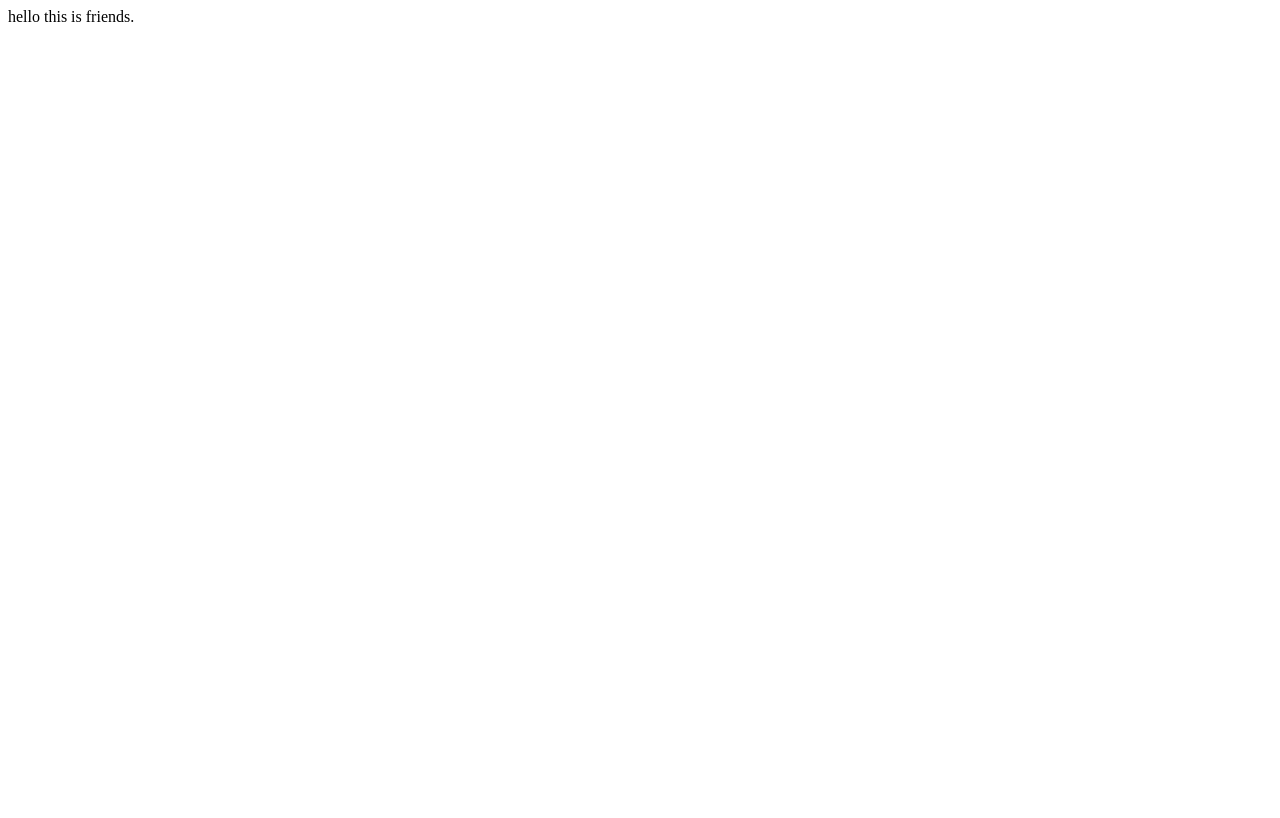
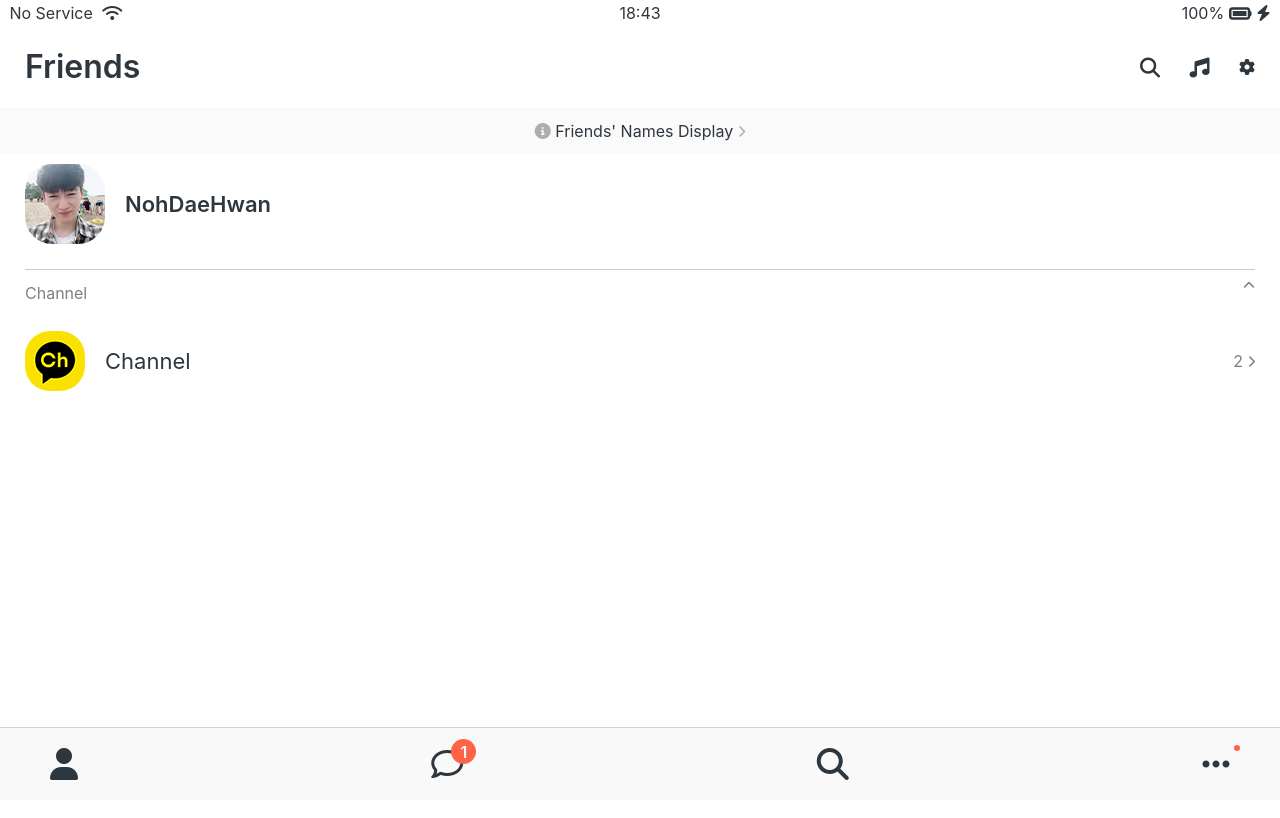
Before and after one commit to NohDaeHwan/kokoa-2021, a plain HTML site: page friends.html in a window 1280 px wide. Shown: the top 818 px of the page. Drawn offline with Linux system fonts and the light colour scheme.

Commit message:
Create friends.html

```diff
--- /dev/null
+++ b/css/components/nav-bar.css
@@ -0,0 +1,44 @@
+.nav {
+  position: fixed;
+  bottom: 0;
+  width: 100%;
+  background-color: #f9f9fa;
+  padding: 20px 50px;
+  box-sizing: border-box;
+  border-top: 1px solid rgba(121, 121, 121, 0.3);
+}
+
+.nav_list {
+  display: flex;
+  justify-content: space-between;
+}
+
+.nav_link {
+  position: relative;
+  color: #2e363e;
+}
+
+.nav_notification {
+  background-color: tomato;
+  width: 25px;
+  height: 25px;
+  border-radius: 12.5px;
+  display: flex;
+  justify-content: center;
+  align-items: center;
+  color: white;
+  font-weight: 600;
+  position: absolute;
+  left: 20px;
+  bottom: 16px;
+}
+
+.nav_notifi-dot {
+  background-color: tomato;
+  width: 6px;
+  height: 6px;
+  border-radius: 3px;
+  position: absolute;
+  left: 32px;
+  bottom: 29px;
+}
--- /dev/null
+++ b/css/components/screen-header.css
@@ -0,0 +1,21 @@
+.screen-header {
+  display: flex;
+  justify-content: space-between;
+  align-items: center;
+  padding: var(--horizontal-space);
+  /* padding-top: 40px;
+  opacity: 90%;
+  position: fixed;
+  top: 0;
+  width: 100%;
+  box-sizing: border-box; */
+}
+
+.screen-header_title {
+  font-size: 32px;
+  font-weight: 600;
+}
+
+.screen-header_icons span {
+  margin-left: 25px;
+}
--- a/css/components/status-bar.css
+++ b/css/components/status-bar.css
@@ -1,23 +1,32 @@
-.status-bar_column {
-  width: 33%;
-}
 .status-bar {
   display: flex;
   justify-content: center;
   padding: 5px 3px;
+  /* position: fixed;
+  top: 0;
+  width: 100%;
+  box-sizing: border-box; */
 }
+
+.status-bar_column {
+  width: 33%;
+}
+
 .status-bar_column:first-child span {
   margin-right: 5px;
 }
+
 .status-bar_column:nth-child(2) {
   display: flex;
   justify-content: center;
 }
+
 .status-bar_column:last-child {
   display: flex;
   justify-content: flex-end;
   align-items: center;
 }
+
 .status-bar_column .fa-battery-full {
   margin: 0px 5px;
 }
--- /dev/null
+++ b/css/components/user-component.css
@@ -0,0 +1,46 @@
+.user-component {
+  justify-content: space-between;
+}
+
+.user-component,
+.user-component_column:first-child {
+  display: flex;
+  align-items: center;
+}
+
+.user-component_avatar {
+  width: 70px;
+  height: 70px;
+  border-radius: 27px;
+  margin-right: 20px;
+}
+
+.user-component_title {
+  font-weight: 600;
+  font-size: 22px;
+}
+
+.user-component_subtitle {
+  margin-top: 8px;
+  font-size: 17px;
+  color: rgba(0, 0, 0, 0.5);
+}
+
+.user-component_avatar--xl {
+  width: 80px;
+  height: 80px;
+}
+
+.user-component_avatar--sm {
+  width: 60px;
+  height: 60px;
+  border-radius: 25px;
+}
+
+.user-component_title--not-bold {
+  font-weight: 400;
+}
+
+.user-component_column:last-child {
+  color: rgba(0, 0, 0, 0.5);
+}
--- a/css/reset.css
+++ b/css/reset.css
@@ -130,3 +130,8 @@ table {
 .login-form_btn:focus {
   outline: none;
 }
+
+a {
+  color: inherit;
+  text-decoration: none;
+}
--- /dev/null
+++ b/css/screens/friends.css
@@ -0,0 +1,29 @@
+#friends-display-link {
+  text-align: center;
+  display: block;
+  background-color: #fafafa;
+  padding: 15px 0px;
+  font-size: 16px;
+  margin-bottom: 10px;
+}
+
+#friends-display-link i {
+  color: rgba(0, 0, 0, 0.3);
+}
+
+.friends-screen {
+  padding: 0px var(--horizontal-space);
+}
+
+.friends-screen_channel {
+  margin-top: 25px;
+  border-top: 1px solid rgba(0, 0, 0, 0.2);
+  padding-top: 15px;
+}
+
+.friends-screen_channel-header {
+  margin-bottom: 30px;
+  display: flex;
+  justify-content: space-between;
+  color: rgba(0, 0, 0, 0.5);
+}
--- a/css/screens/login.css
+++ b/css/screens/login.css
@@ -45,7 +45,5 @@
 }
 .login-form_a {
   text-align: center;
-  text-decoration: none;
-  color: inherit;
   font-size: 13px;
 }
--- a/css/styles.css
+++ b/css/styles.css
@@ -1,11 +1,19 @@
 @import "reset.css";
 @import "variables.css";
+
 /* Components*/
 @import "components/status-bar.css";
+@import "components/nav-bar.css";
+@import "components/screen-header.css";
+@import "components/user-component.css";
+
 /* Screens */
 @import "screens/login.css";
+@import "screens/friends.css";
 
 body {
+  color: #2e363e;
   font-family: -apple-system, BlinkMacSystemFont, "Segoe UI", Roboto, Oxygen,
     Ubuntu, Cantarell, "Open Sans", "Helvetica Neue", sans-serif;
+  height: 1000vh;
 }
--- a/css/variables.css
+++ b/css/variables.css
@@ -1,3 +1,4 @@
 :root {
   --yellow: #fae100;
+  --horizontal-space: 25px;
 }
--- a/friends.html
+++ b/friends.html
@@ -1 +1,109 @@
-hello this is friends.
+<!DOCTYPE html>
+<html lang="en">
+  <head>
+    <link rel="stylesheet" href="css/styles.css" />
+    <meta charset="UTF-8" />
+    <meta name="viewport" content="width=device-width, initial-scale=1.0" />
+    <title>Friends - Kokoa Talk</title>
+  </head>
+  <body>
+    <div class="status-bar">
+      <div class="status-bar_column">
+        <span>No Service</span>
+        <i class="fas fa-wifi"></i>
+      </div>
+      <div class="status-bar_column">
+        <span>18:43</span>
+      </div>
+      <div class="status-bar_column">
+        <span>100%</span>
+        <i class="fas fa-battery-full fa-lg"></i>
+        <i class="fas fa-bolt"></i>
+      </div>
+    </div>
+
+    <header class="screen-header">
+      <h1 class="screen-header_title">Friends</h1>
+      <div class="screen-header_icons">
+        <span><i class="fas fa-search fa-lg"></i></span>
+        <span><i class="fas fa-music fa-lg"></i></span>
+        <span><i class="fas fa-cog"></i></span>
+      </div>
+    </header>
+
+    <a id="friends-display-link">
+      <i class="fas fa-info-circle"></i> Friends' Names Display
+      <i class="fas fa-chevron-right fa-xs"></i>
+    </a>
+
+    <main class="friends-screen">
+      <div class="user-component">
+        <div class="user-component_column">
+          <img
+            src="img/avatar.jpg"
+            class="user-component_avatar user-component_avatar--xl"
+          />
+          <div class="user-component_text">
+            <h4 class="user-component_title">NohDaeHwan</h4>
+            <!-- <h6 class="user-component_subtitle">this text whatever</h6> -->
+          </div>
+        </div>
+        <div class="user-component_column"></div>
+      </div>
+      <div class="friends-screen_channel">
+        <div class="friends-screen_channel-header">
+          <span>Channel</span>
+          <i class="fas fa-chevron-up fa-xs"></i>
+        </div>
+        <div class="user-component">
+          <div class="user-component_column">
+            <img
+              src="img/channel.jpg"
+              class="user-component_avatar user-component_avatar--sm"
+            />
+            <div class="user-component_text">
+              <h4 class="user-component_title user-component_title--not-bold">
+                Channel
+              </h4>
+              <!-- <h6 class="user-component_subtitle">this text whatever</h6> -->
+            </div>
+          </div>
+          <div class="user-component_column">
+            <span>2</span>
+            <i class="fas fa-chevron-right fa-xs"></i>
+          </div>
+        </div>
+      </div>
+    </main>
+
+    <nav class="nav">
+      <ul class="nav_list">
+        <li class="nav_btn">
+          <a class="nav_link" href="friends.html">
+            <i class="fas fa-user fa-2x"></i>
+          </a>
+        </li>
+        <li class="nav_btn">
+          <a class="nav_link" href="#">
+            <span class="nav_notification">1</span>
+            <i class="far fa-comment fa-2x"></i>
+          </a>
+        </li>
+        <li class="nav_btn">
+          <a class="nav_link" href="#"><i class="fas fa-search fa-2x"></i></a>
+        </li>
+        <li class="nav_btn">
+          <a class="nav_link" href="#">
+            <span class="nav_notifi-dot"></span>
+            <i class="fas fa-ellipsis-h fa-2x"></i>
+          </a>
+        </li>
+      </ul>
+    </nav>
+
+    <script
+      src="https://kit.fontawesome.com/84c60fd987.js"
+      crossorigin="anonymous"
+    ></script>
+  </body>
+</html>
```
Also changed, not shown: img/avatar.jpg (added), img/channel.jpg (added).
